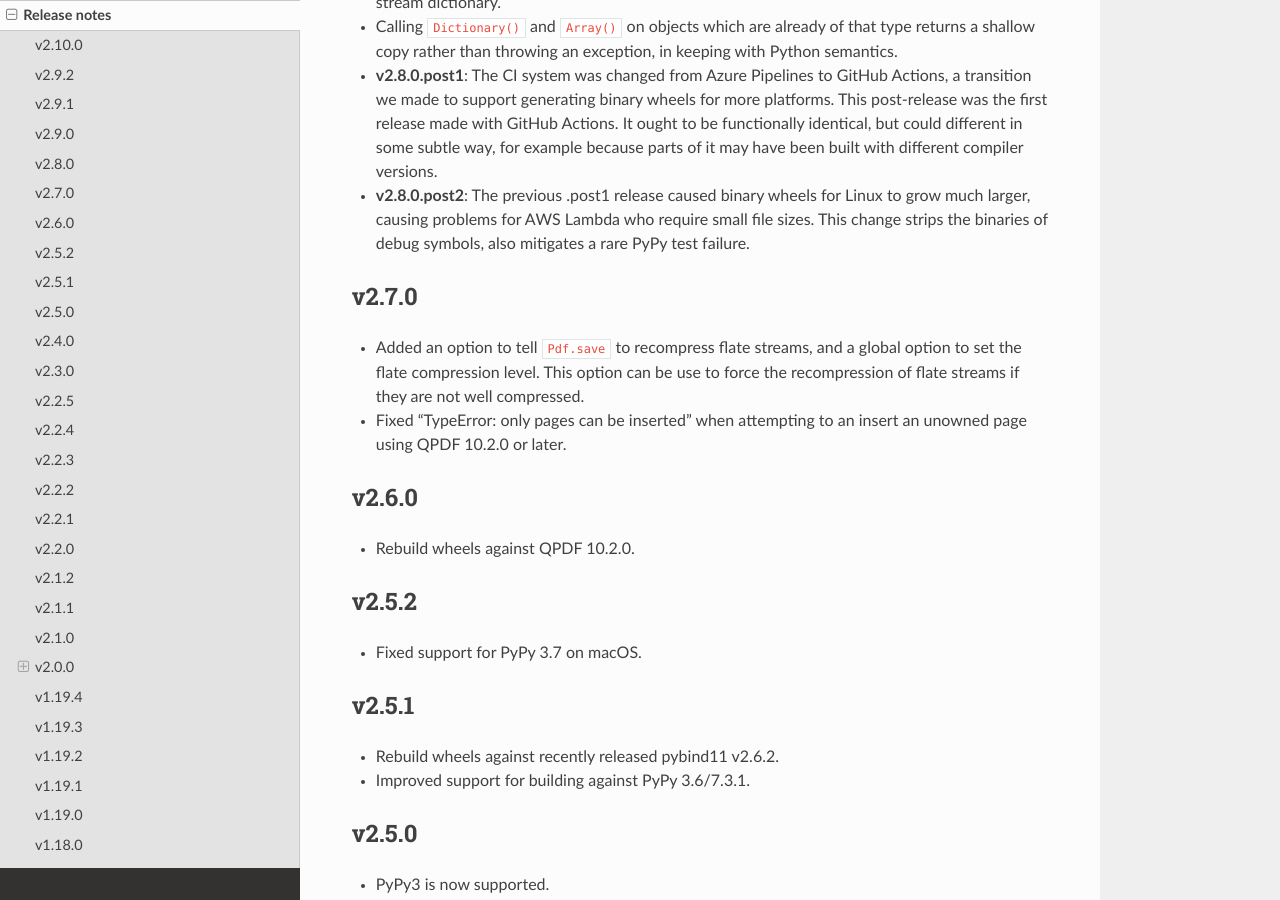
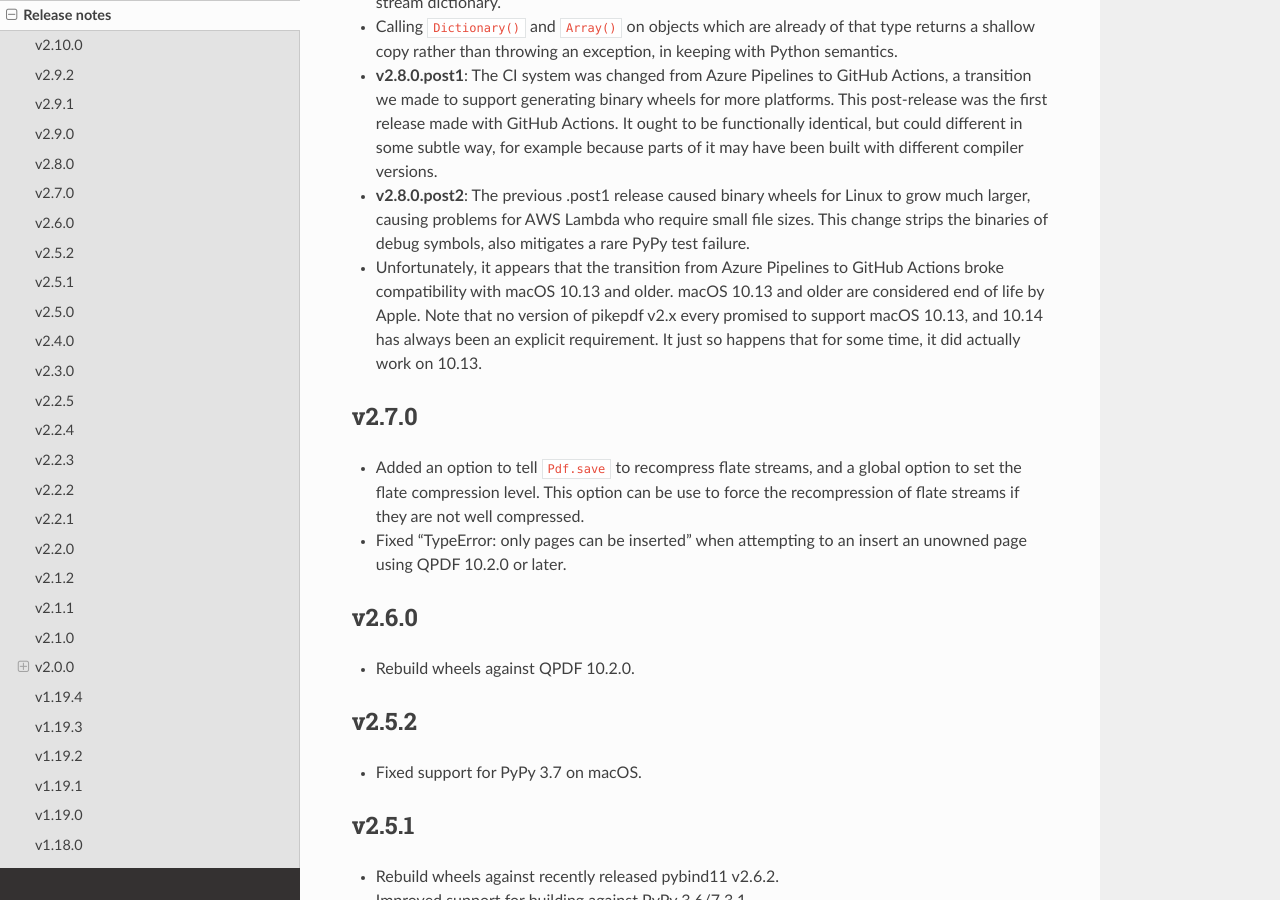
Before and after one commit to pikepdf/pikepdf, a Sphinx documentation site: the page built from docs/release_notes.rst, in a window 1280 px wide and 900 px high, scrolled down 1420 px. Built offline with Sphinx 7.4.7 and the Read the Docs theme 2.0.0, drawn with Linux system fonts in a browser that asks for light colours; pages that are not in the unit, such as notebooks, are missing from menus; the version number could not be read and is left out.

Commit message:
release notes: note possible macOS 10.13 breakage

```diff
--- a/docs/release_notes.rst
+++ b/docs/release_notes.rst
@@ -81,6 +81,12 @@ v2.8.0
    grow much larger, causing problems for AWS Lambda who require small file sizes.
    This change strips the binaries of debug symbols, also mitigates a rare PyPy
    test failure.
+-  Unfortunately, it appears that the transition from Azure Pipelines to GitHub
+   Actions broke compatibility with macOS 10.13 and older. macOS 10.13 and older
+   are considered end of life by Apple. Note that no version of pikepdf v2.x
+   every promised to support macOS 10.13, and 10.14 has always been an explicit
+   requirement. It just so happens that for some time, it did actually work on
+   10.13.
 
 v2.7.0
 ======
```
